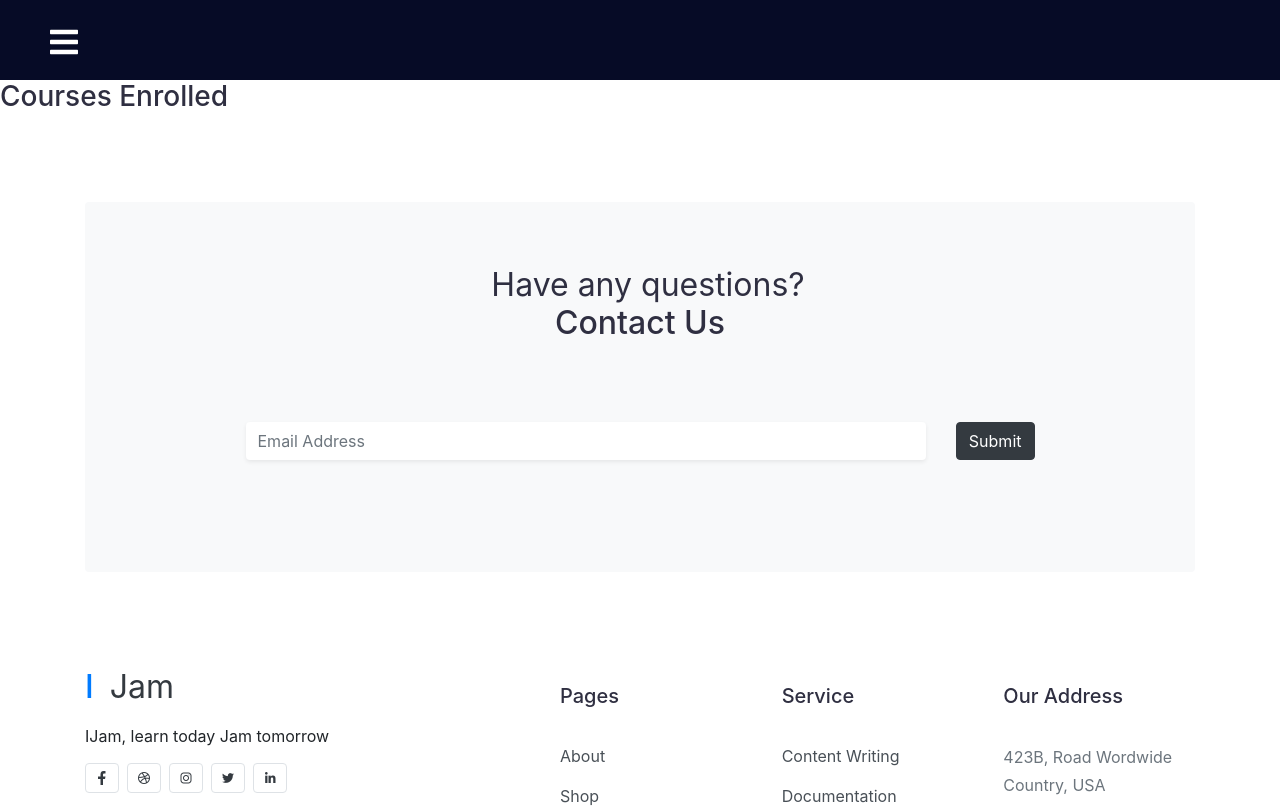
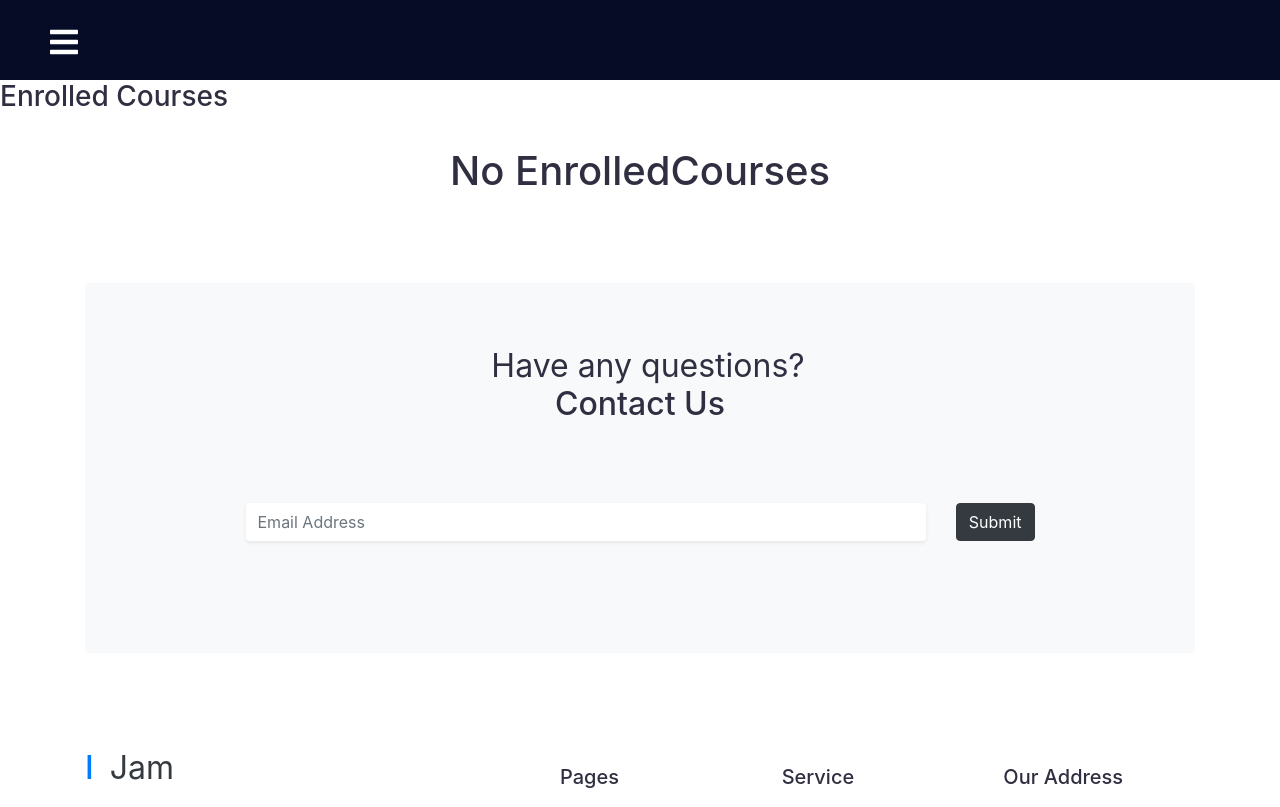
Before and after one commit to alisheib/joelleversion, a React (Create React App) app in the folder client/: page /Courses/Enrolled in a window 1280 px wide. Shown: the top 807 px of the page. Built offline with nearby package versions, Linux system fonts and the light colour scheme.

Commit message:
Working enrolled courses

```diff
--- a/client/src/pages/UserDashboard/EnrolledCourses.js
+++ b/client/src/pages/UserDashboard/EnrolledCourses.js
@@ -1,13 +1,91 @@
-import React from 'react'
+import React, {Component} from 'react'
+import Card from "../../components/Course/Card";
+import axios from "axios";
+import "bootstrap/dist/css/bootstrap.min.css";
+import img1 from "../../assets/img/dummyimg.png";
 import SideBar from '../../components/General/Sidebar'
+class EnrolledCourses extends Component {
+	initialState = {
+		courses: "",
+	};
 
-// TODO implement similar to allCourses
-export default function EnrolledCourses() {
-	return (
-		<div>
+
+	constructor(props) {
+		super(props);
+		this.state = this.initialState;
+		this.fetchUserInfo = this.fetchUserInfo.bind(this);
+		this.displayCourse = this.displayCourse.bind(this);
+	}
+
+
+	componentDidMount = () => {
+		this.fetchUserInfo();
+	};
+
+	displayCourse = (courses) => {
+		if(courses.length === 0){
+			return (
+				<h1>No EnrolledCourses</h1>
+			)
+		}
+		return courses?.length > 0 && courses.map((course, index) => (
+			<div key={index} className="col-md-4">
+				<Card courseID={course._id} imgsrc={img1} title={course.name} par={course.type} />
+			</div>
+		));
+	};
+
+	fetchUserInfo = () => {
+
+		//let courseId =this.state.courseID;
+		if (localStorage.getItem("ijam-user-token")) {
+		  let token = localStorage.getItem("ijam-user-token");
+		  console.log(token);
+		  let config = {
+			headers: {
+			  "x-access-token": token,
+			},
+		  };
+		  axios
+			.get("/api/users/token", config) // the proxy i created is set to our local host
+			.then((response) => {
+			  let myCourses = response.data.enrolledCourses;
+			  this.setState({courses: myCourses})
+			})
+			.catch(() => {
+			  alert("Error retreiveing Data");
+			});
+
+	  };
+	};
+
+
+
+
+
+
+	render() {
+
+
+		return (
+
+
+
+			<div>
 			<SideBar />
-			<h3 className="h22">Courses Enrolled</h3>
-		</div>
+			<h3 className="h22">Enrolled Courses</h3>
+			<div className="content">
+				<div className="container-fluid d-flex justify-content-center">
+					<div className="row">
+						<div className="courses">
+							{this.displayCourse(this.state.courses)}
+						</div>
+					</div>
+				</div>
+			</div>
+			</div>
+		);
+	}
+}
 
-	)
-}
+export default EnrolledCourses
```
